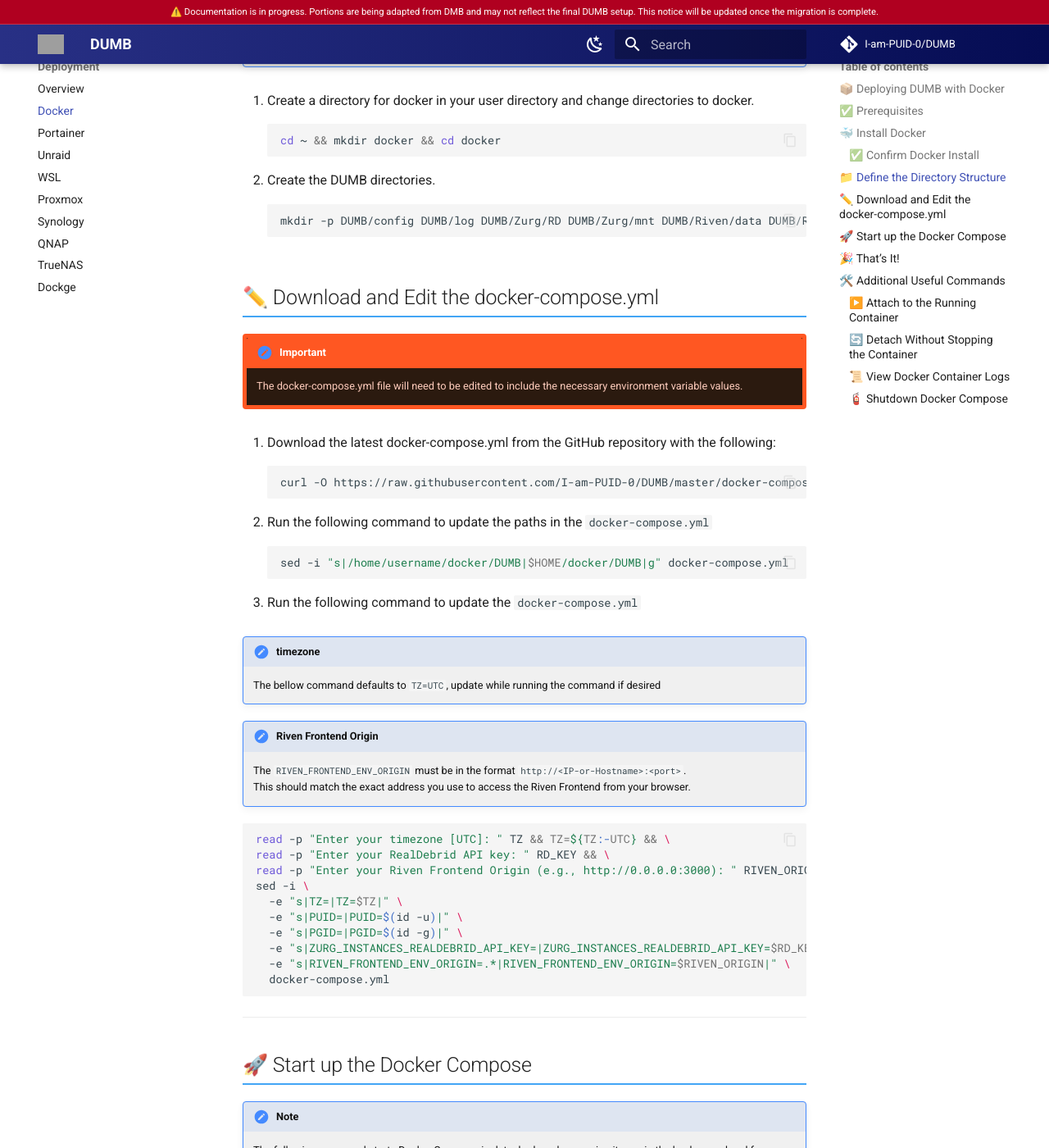
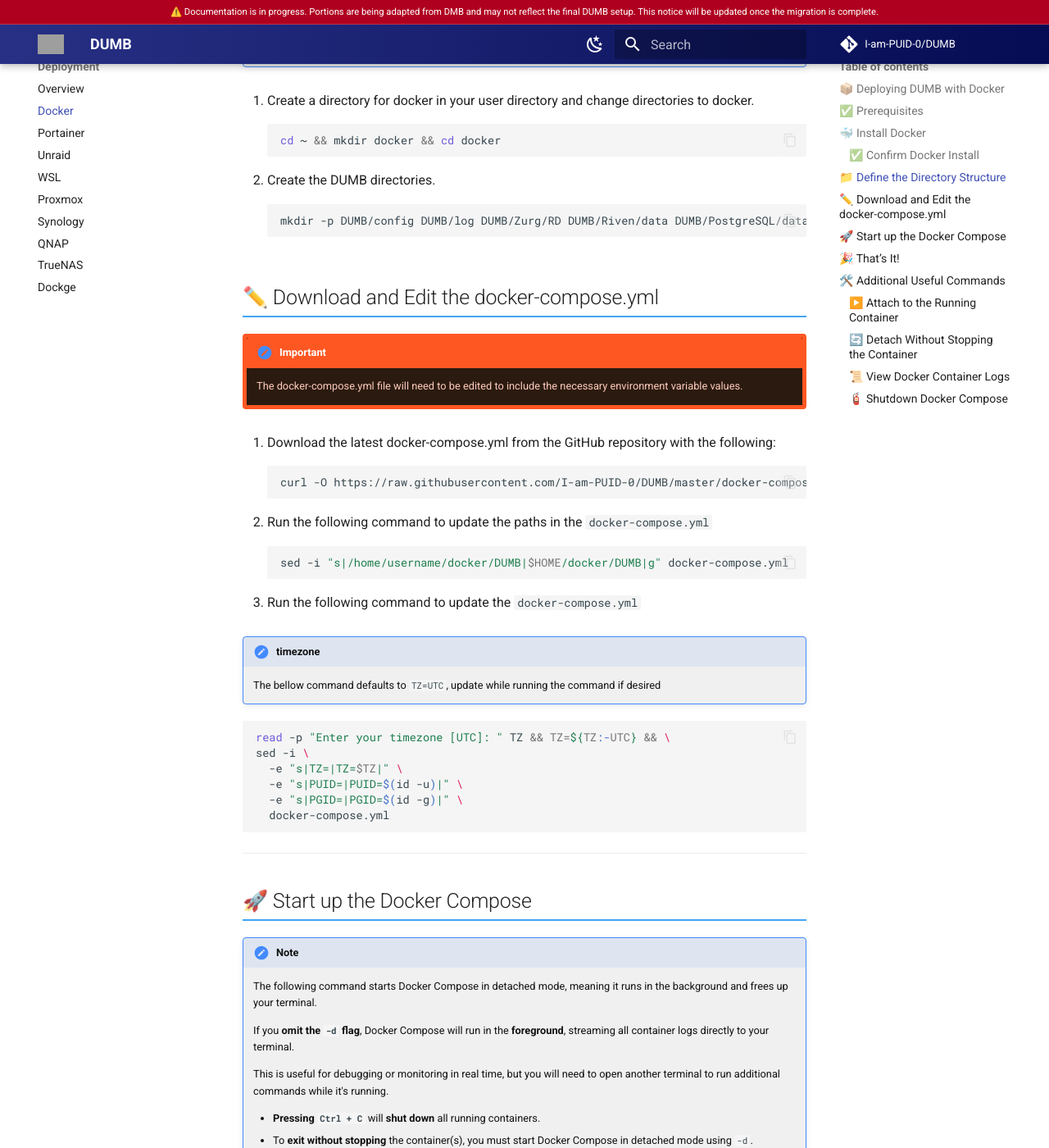
Before and after one commit to I-am-PUID-0/DUMB_docs, an MkDocs documentation site: the page built from docs/deployment/docker.md, in a window 1280 px wide and 1400 px high, scrolled down 1630 px. Shown: the whole window at 82% size. Built offline with MkDocs 1.6.1 and Material for MkDocs 9.7.7, drawn with Linux system fonts in a browser that asks for light colours; comment, search, counter and statistics services are not loaded; grey boxes are pictures that could not be loaded.

Commit message:
docs(deployment): update Docker and WSL guides with additional notes for sharing mounts

````diff
--- a/docs/deployment/docker.md
+++ b/docs/deployment/docker.md
@@ -62,7 +62,7 @@
 
 2. Create the DUMB directories.
 ```bash
-mkdir -p DUMB/config DUMB/log DUMB/Zurg/RD DUMB/Zurg/mnt DUMB/Riven/data DUMB/Riven/mnt DUMB/PostgreSQL/data DUMB/pgAdmin4/data DUMB/Zilean/data
+mkdir -p DUMB/config DUMB/log DUMB/Zurg/RD DUMB/Riven/data DUMB/PostgreSQL/data DUMB/pgAdmin4/data DUMB/Zilean/data DUMB/plex_debrid DUMB/plex DUMB/decypharr DUMB/cli_debrid DUMB/phalanx_db DUMB/mnt/debrid
 ```
 
 
@@ -84,21 +84,13 @@
 !!! note "timezone"
     The bellow command defaults to `TZ=UTC`, update while running the command if desired
 
-!!! note "Riven Frontend Origin"
-    The `RIVEN_FRONTEND_ENV_ORIGIN` must be in the format `http://<IP-or-Hostname>:<port>`.
-    This should match the exact address you use to access the Riven Frontend from your browser.
-
 
 ```bash
 read -p "Enter your timezone [UTC]: " TZ && TZ=${TZ:-UTC} && \
-read -p "Enter your RealDebrid API key: " RD_KEY && \
-read -p "Enter your Riven Frontend Origin (e.g., http://0.0.0.0:3000): " RIVEN_ORIGIN && \
 sed -i \
   -e "s|TZ=|TZ=$TZ|" \
   -e "s|PUID=|PUID=$(id -u)|" \
   -e "s|PGID=|PGID=$(id -g)|" \
-  -e "s|ZURG_INSTANCES_REALDEBRID_API_KEY=|ZURG_INSTANCES_REALDEBRID_API_KEY=$RD_KEY|" \
-  -e "s|RIVEN_FRONTEND_ENV_ORIGIN=.*|RIVEN_FRONTEND_ENV_ORIGIN=$RIVEN_ORIGIN|" \
   docker-compose.yml
 
 ```
````
Also changed, not shown: docs/deployment/wsl.md (+6 -0 lines).
